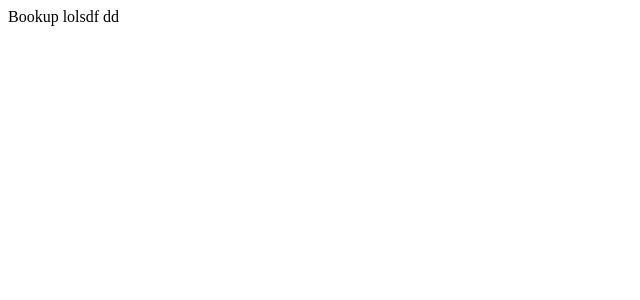
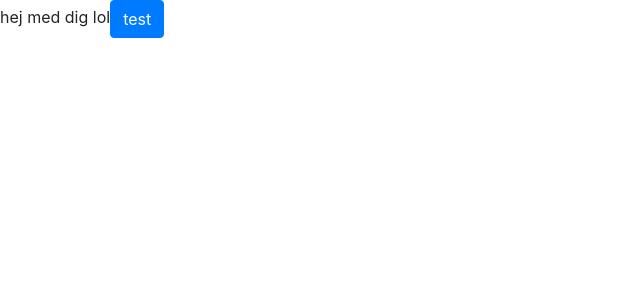
Before and after one commit to mawmaw1/Bookup, a React app in the folder frontend/: page / in a window 1280 px wide. Shown: the top 300 px of the page, without its empty margins (0-640 px from the left). Built offline with nearby package versions, Linux system fonts and the light colour scheme; the HTML template or start-up script is replaced by a standard one.

Commit message:
det er fuldstændig bollet til nu

```diff
--- a/frontend/src/App.js
+++ b/frontend/src/App.js
@@ -0,0 +1,12 @@
+import React, { Component } from 'react';
+class App extends Component {
+    render() {
+        return (
+            <div>hej med dig lol
+                <button className="btn btn-primary">test</button>
+            </div>
+        )
+    }
+}
+
+export default App
--- a/frontend/src/index.js
+++ b/frontend/src/index.js
@@ -1,16 +1,20 @@
-/**
- * Created by Kristian Nielsen on 02-05-2018.
- */
-
 import React from 'react';
 import ReactDOM from 'react-dom';
+import App from './App'
 
-// ESLint failer uden den her linje ...
+import 'bootstrap'
+import 'bootstrap/dist/css/bootstrap.min.css';
+
+// ESLint failer uden den her linje ... nå
 React.toString();
 
-const title = 'Bookup lolsdf dd';
+const title = 'Bookup lolsdf dd ff';
+
+// window.jQuery = window.$ = require('jquery')
+// require('bootstrap/dist/css/bootstrap.min.css')
+// require('bootstrap/dist/js/bootstrap.min.js')
 
 ReactDOM.render(
-    <div>{title}</div>,
+    <App />,
     document.getElementById('app')
 );
--- a/frontend/webpack.config.js
+++ b/frontend/webpack.config.js
@@ -26,6 +26,10 @@ module.exports = {
                 use: [
                     "babel-loader"
                 ]
+            },
+            {
+                test: /\.css$/,
+                use: ['style-loader', 'css-loader']
             }
         ]
     },
```
Also changed, not shown: frontend/package.json (+6 -1 lines), 2 other files (tests, documents, lock files or other folders).
